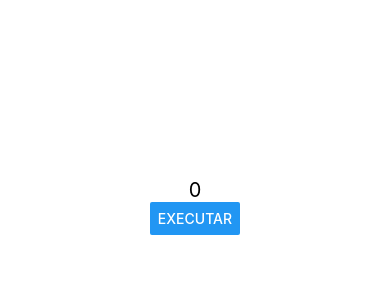
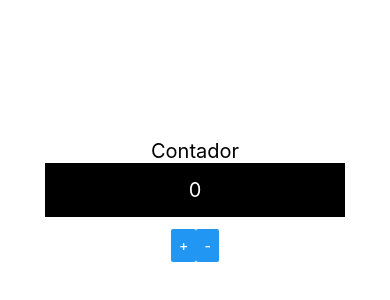
Before and after one commit to T-Terra/appTest, a React Native app: screen / in a window 390 px wide. Shown: the part 216-516 px from the top of the page. Built offline with nearby package versions, Linux system fonts and the light colour scheme.

Commit message:
feat: Ex contador com relacao direta e indireta

```diff
--- a/src/App.tsx
+++ b/src/App.tsx
@@ -10,11 +10,13 @@
 import Contador from "./components/Contador"
 //import Pai from "./components/direta/Pai"
 import Pai from "./components/indireta/Pai"
+import ContadorV2 from "./components/contador/ContadorV2"
 
 export default () => (
     <SafeAreaView style={Style.App}>
+        <ContadorV2/>
+        {/*
         <Pai/>
-        {/*
         <Pai/>
         <Contador/>
         <Contador inicial={10} passo={50}/>
--- /dev/null
+++ b/src/components/contador/ContadorBotoes.tsx
@@ -0,0 +1,18 @@
+import React from 'react'
+import { Button, View, StyleSheet } from 'react-native'
+
+export default props => {
+    return (
+        <View style={style.button}>
+            <Button title='+' onPress={props.inc}/>
+            <Button title='-' onPress={props.dec}/>
+        </View>
+    )
+}
+
+const style = StyleSheet.create({
+    button: {
+        flexDirection: "row",
+        padding: 12,
+    }
+})
--- /dev/null
+++ b/src/components/contador/ContadorDisplay.tsx
@@ -0,0 +1,24 @@
+import React from 'react'
+import { Text, View, StyleSheet } from 'react-native'
+import StyleFont from './../Estilo'
+
+export default props => {
+    return (
+        <View style={style.Display}>
+            <Text style={[StyleFont.MiddleFont, style.DisplayText]}>
+                {props.num}
+            </Text>
+        </View>
+    )
+}
+
+const style = StyleSheet.create({
+    Display: {
+        backgroundColor: '#000',
+        padding: 15,
+        width: 300
+    },
+    DisplayText: {
+        color: '#FFF'
+    }
+})
--- /dev/null
+++ b/src/components/contador/ContadorV2.tsx
@@ -0,0 +1,23 @@
+import React, { useState } from 'react'
+import { Text } from 'react-native'
+import StyleFont from './../Estilo'
+
+import ContadorDisplay from "./ContadorDisplay"
+import ContadorBotoes from "./ContadorBotoes"
+
+export default props => {
+    const [num, setNum] = useState(0)
+
+    const inc = () => setNum(num + 1)
+    const dec = () => setNum(num - 1)
+
+    return (
+        <>
+            <Text style={StyleFont.MiddleFont}>
+                Contador
+            </Text>
+            <ContadorDisplay num={num}/>
+            <ContadorBotoes inc={inc} dec={dec}/>
+        </>
+    )
+}
```
